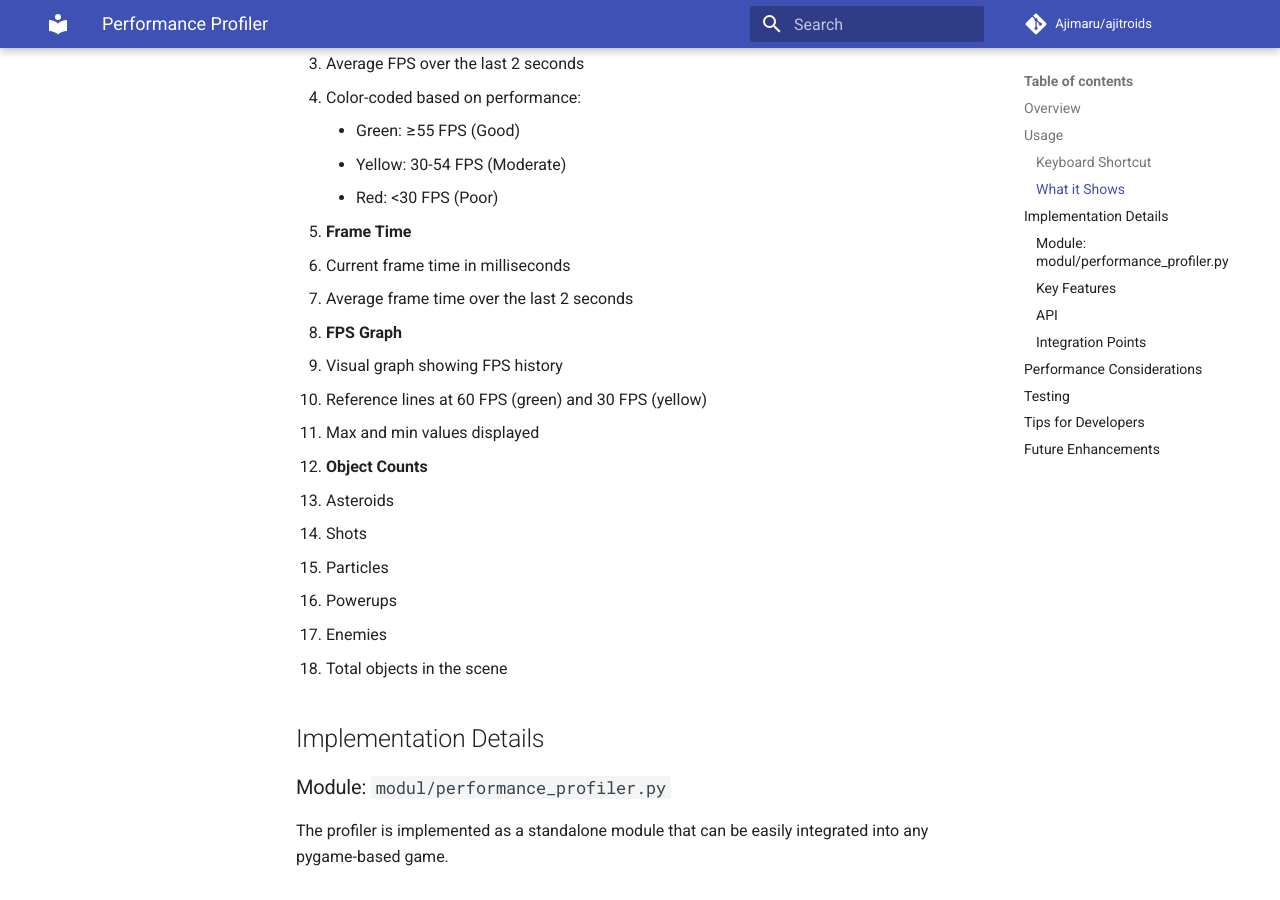
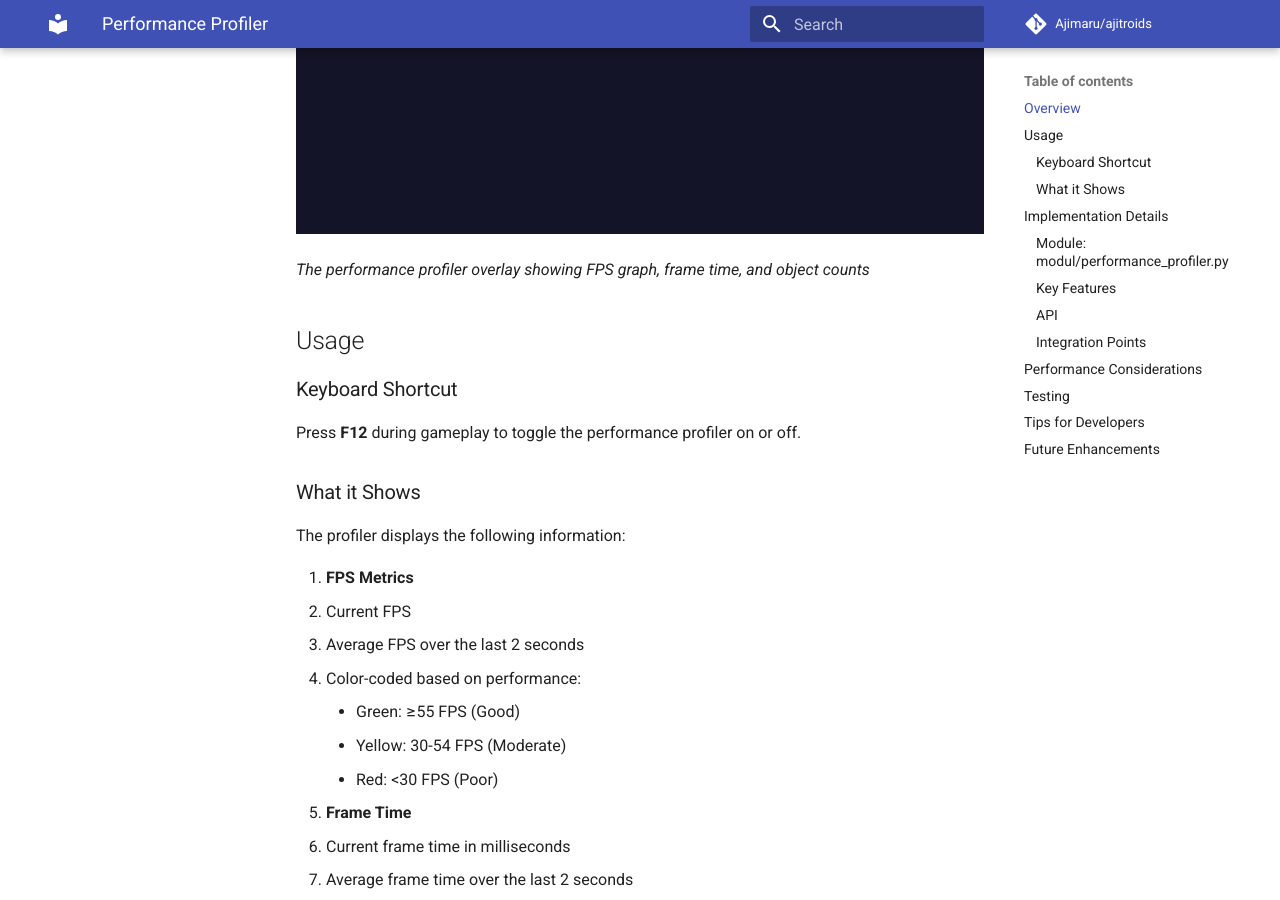
Before and after one commit to Ajimaru/ajitroids, an MkDocs documentation site: the page built from docs/reference/performance-profiler.md, in a window 1280 px wide and 900 px high, scrolled down 745 px. Built offline with MkDocs 1.6.1 and Material for MkDocs 9.7.7, drawn with Linux system fonts in a browser that asks for light colours; comment, search, counter and statistics services are not loaded.

Commit message:
Add performance profiler screenshot and enhance documentation
Co-authored-by: Ajimaru <38381946+Ajimaru@users.noreply.github.com>

```diff
--- a/docs/reference/performance-profiler.md
+++ b/docs/reference/performance-profiler.md
@@ -5,6 +5,10 @@ The Performance Profiler provides real-time monitoring of game performance metri
 ## Overview
 
 The Performance Profiler is an in-game overlay that displays key performance metrics including FPS (Frames Per Second), frame time, and object counts. It helps developers and players monitor the game's performance in real-time.
+
+![Performance Profiler Screenshot](../assets/screenshots/performance_profiler.png)
+
+*The performance profiler overlay showing FPS graph, frame time, and object counts*
 
 ## Usage
 
```
Also changed, not shown: README.md (+1 -0 lines), docs/assets/screenshots/performance_profiler.png (added).
